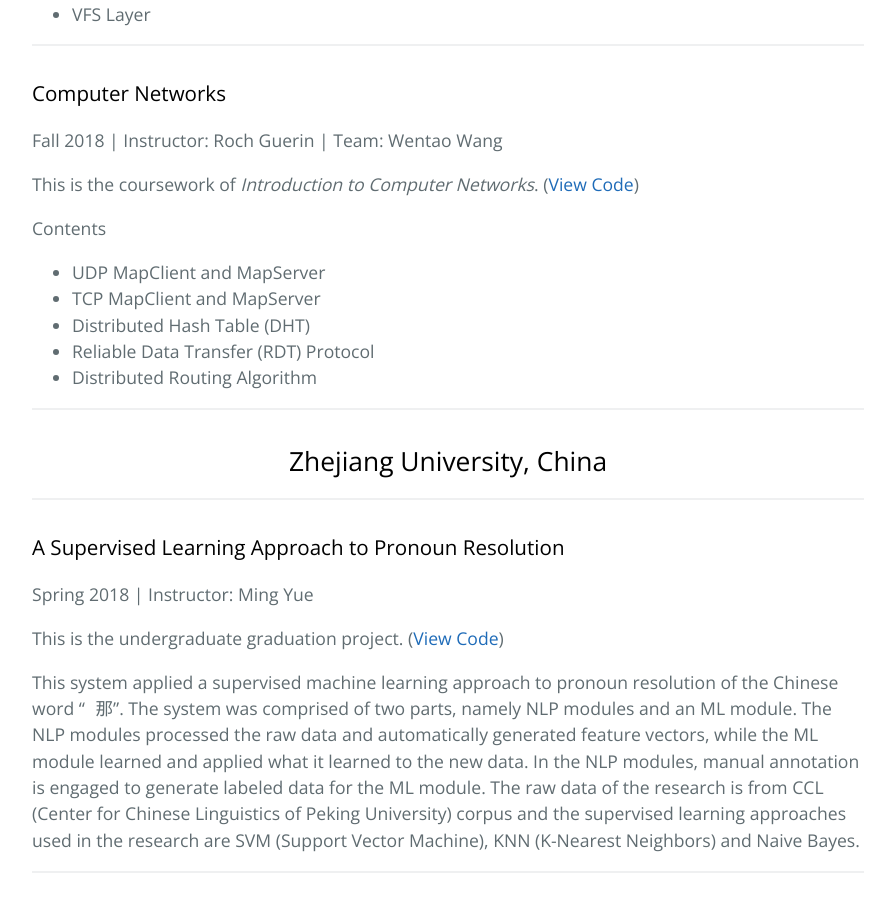
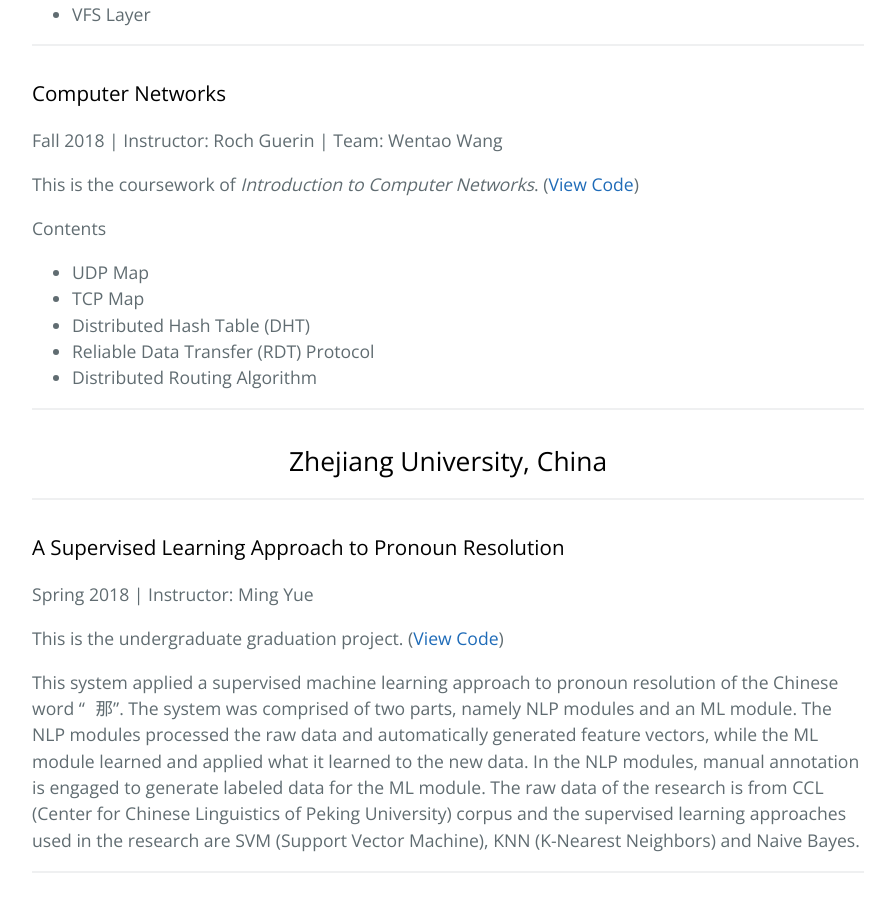
Before and after one commit to chengyuegong/chengyuegong.github.io, a Jekyll site: the page built from index.md, in a window 1280 px wide and 900 px high, scrolled down 1784 px. Shown: the whole window, without its empty margins (192-1087 px from the left). Built offline with Jekyll 4.4.1, drawn with Linux system fonts in a browser that asks for light colours; nearby versions of some CDN libraries; our own code applies the rules of GitHub Pages for plain Markdown files.

Commit message:
Update index.md
change item name of computer networks

```diff
--- a/index.md
+++ b/index.md
@@ -57,8 +57,8 @@ Fall 2018 | Instructor: Roch Guerin | Team: Wentao Wang
 This is the coursework of _Introduction to Computer Networks_. ([View Code](https://github.com/chengyuegong/Computer-Networks))
 
 Contents
-* UDP MapClient and MapServer
-* TCP MapClient and MapServer
+* UDP Map
+* TCP Map
 * Distributed Hash Table (DHT)
 * Reliable Data Transfer (RDT) Protocol
 * Distributed Routing Algorithm
```
